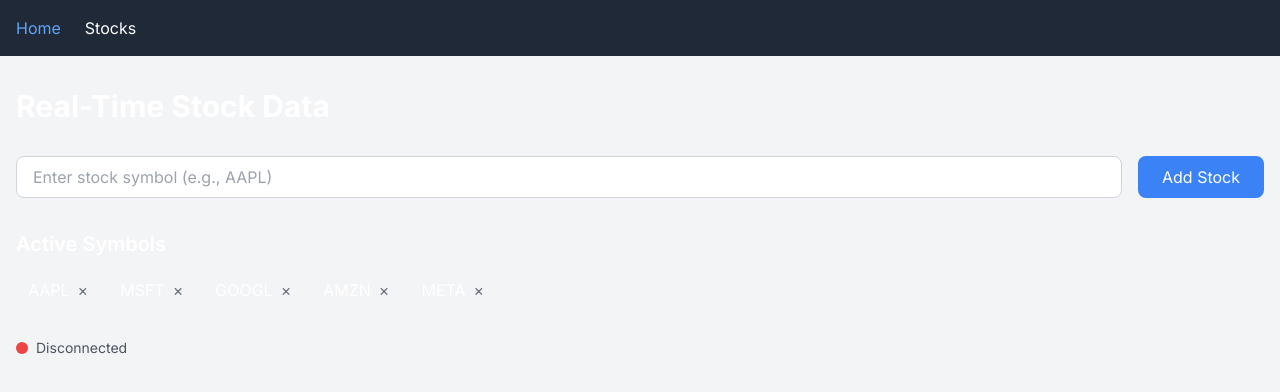
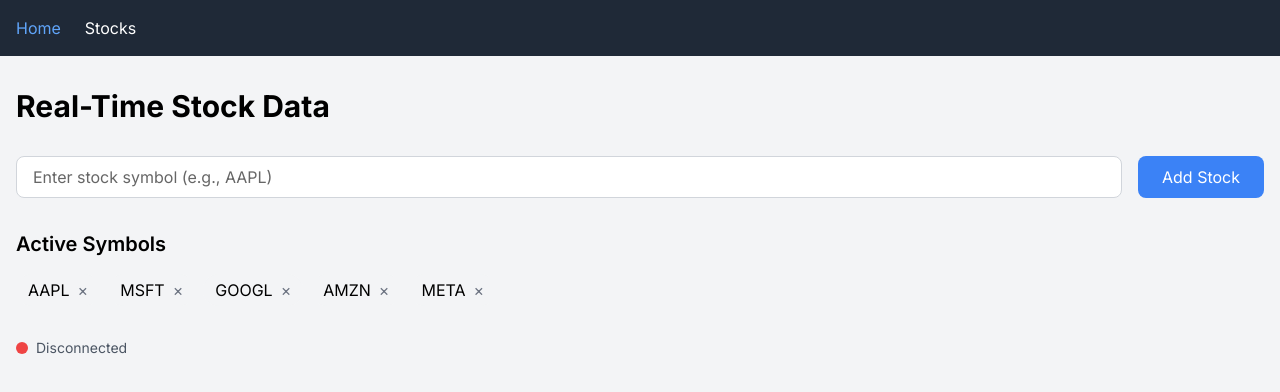
Before and after one commit to cyberyugun/trading, a Next.js app: page /stocks in a window 1280 px wide. Shown: the top 392 px of the page. Built offline with nearby package versions, Linux system fonts and the light colour scheme; no server answers.

Commit message:
style: update input and select text color to black

```diff
--- a/src/app/globals.css
+++ b/src/app/globals.css
@@ -3,16 +3,38 @@
 @tailwind utilities;
 
 :root {
-  --foreground-rgb: 255, 255, 255;
-  --background-start-rgb: 26, 26, 26;
-  --background-end-rgb: 13, 13, 13;
+  --foreground-rgb: 0, 0, 0;
+  --background-start-rgb: 214, 219, 220;
+  --background-end-rgb: 255, 255, 255;
+}
+
+@media (prefers-color-scheme: dark) {
+  :root {
+    --foreground-rgb: 255, 255, 255;
+    --background-start-rgb: 0, 0, 0;
+    --background-end-rgb: 0, 0, 0;
+  }
 }
 
 body {
   color: rgb(var(--foreground-rgb));
   background: linear-gradient(
-    to bottom,
-    rgb(var(--background-start-rgb)),
-    rgb(var(--background-end-rgb))
-  );
+      to bottom,
+      transparent,
+      rgb(var(--background-end-rgb))
+    )
+    rgb(var(--background-start-rgb));
 }
+
+/* Add styles for input and select tags */
+input, select {
+  color: black !important;
+}
+
+input::placeholder {
+  color: #666 !important;
+}
+
+select option {
+  color: black;
+}
```
